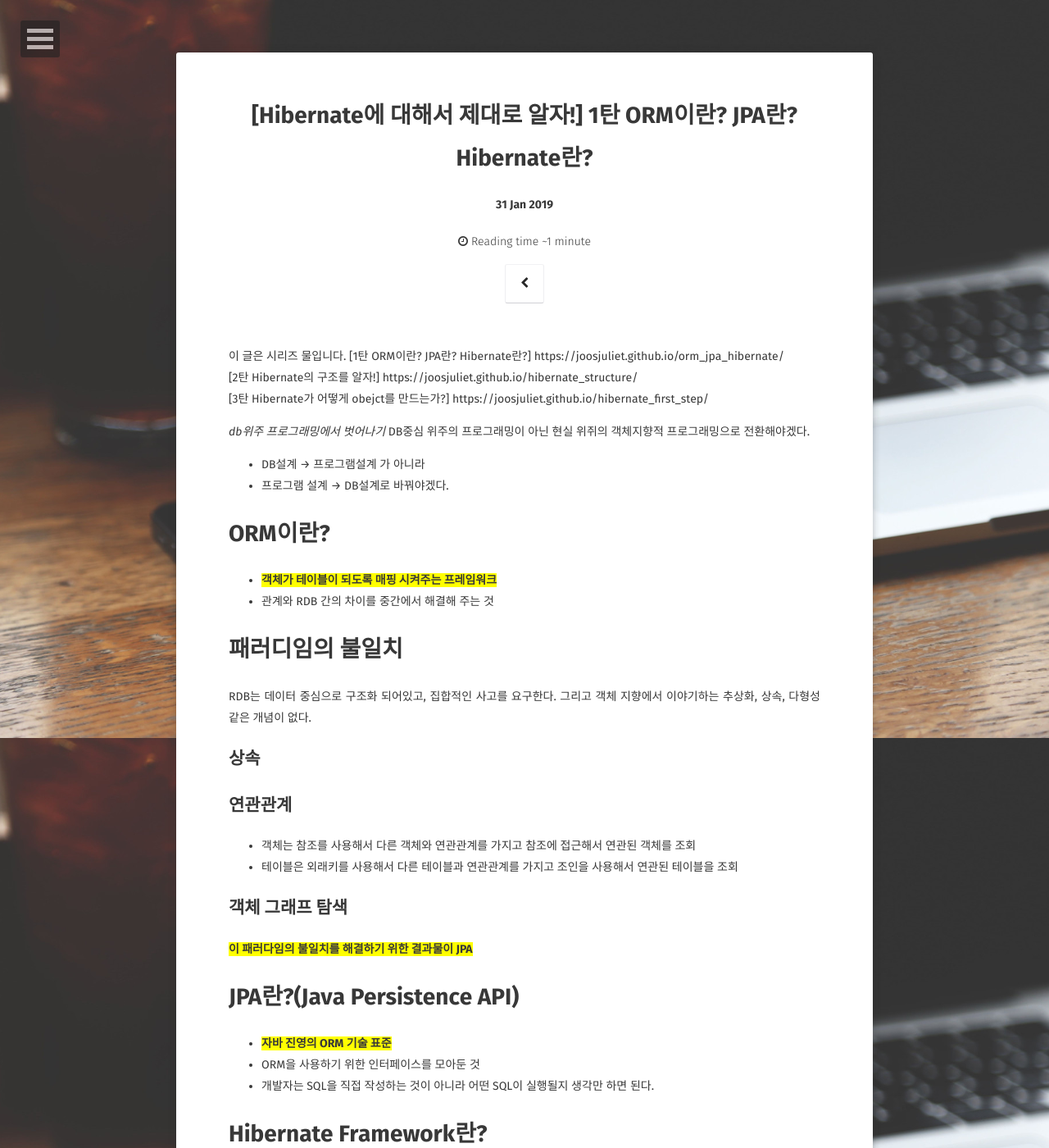
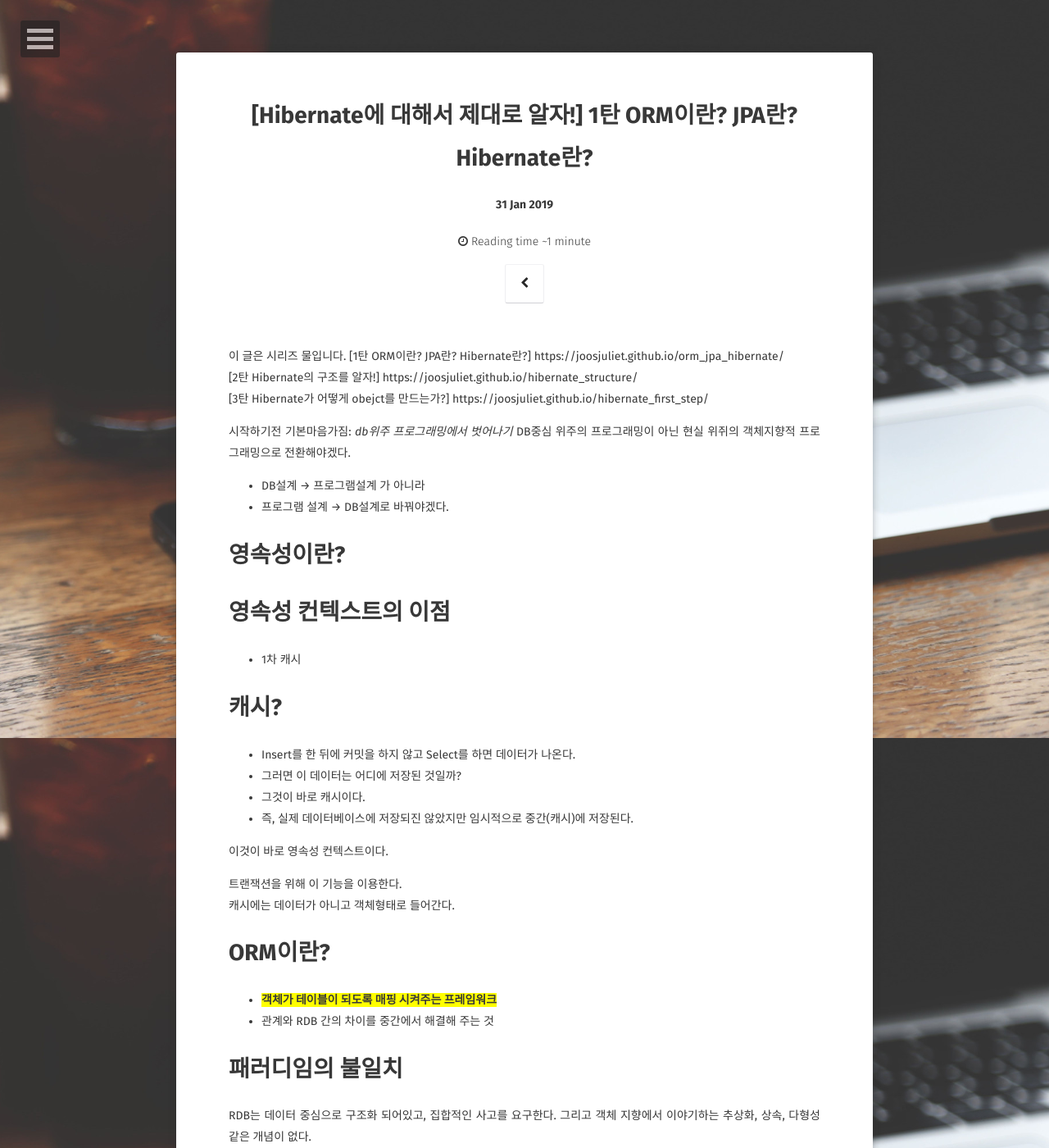
Before and after one commit to JoosJuliet/joosjuliet.github.io, a Jekyll site: the page built from _posts/2019-01-31-orm_jpa_hibernate.md, in a window 1280 px wide and 1400 px high. Shown: the whole window at 82% size. Built offline with Jekyll 4.4.1, drawn with Linux system fonts in a browser that asks for light colours; some web fonts are replaced.

Commit message:
스터디 한번 정리

```diff
--- a/_posts/2019-01-31-orm_jpa_hibernate.md
+++ b/_posts/2019-01-31-orm_jpa_hibernate.md
@@ -11,11 +11,30 @@
 [2탄 Hibernate의 구조를 알자!] https://joosjuliet.github.io/hibernate_structure/
 [3탄 Hibernate가 어떻게 obejct를 만드는가?] https://joosjuliet.github.io/hibernate_first_step/
 
-
+시작하기전 기본마음가짐:
 *db위주 프로그래밍에서 벗어나기*
 DB중심 위주의 프로그래밍이 아닌 현실 위쥐의 객체지향적 프로그래밍으로 전환해야겠다.
 - DB설계 → 프로그램설계 가 아니라
 - 프로그램 설계 → DB설계로 바꿔야겠다.
+
+
+# 영속성이란?
+
+# 영속성 컨텍스트의 이점
+- 1차 캐시
+
+# 캐시?
+- Insert를 한 뒤에 커밋을 하지 않고 Select를 하면 데이터가 나온다.
+- 그러면 이 데이터는 어디에 저장된 것일까?
+- 그것이 바로 캐시이다.
+- 즉, 실제 데이터베이스에 저장되진 않았지만 임시적으로 중간(캐시)에 저장된다.
+
+이것이 바로 영속성 컨텍스트이다.
+
+
+트랜잭션을 위해 이 기능을 이용한다.
+캐시에는 데이터가 아니고 객체형태로 들어간다.
+
 
 # ORM이란?
 - <span style="background-color:yellow"><b>객체가 테이블이 되도록 매핑 시켜주는 프레임워크</b></span>
@@ -46,7 +65,6 @@
 <img alt="success" src = "/images/2019-01-31-hibernate/Hibernate.png"/>
 
 
-
 ---
 참고자료:
 https://victorydntmd.tistory.com/195
```
Also changed, not shown: _posts/2018-08-19-bit.md (+1 -1 lines), _posts/2019-03-17-servlet.md (+6 -8 lines), _posts/2019-04-18-persistence_context.md (+1 -1 lines), _posts/2019-05-10-null_safety.md (+1 -1 lines), _posts/2019-05-17-getOne-findOne.md (renamed from _posts/2019-05-17-lazy_loading.md, +1 -12 lines), _posts/2019-05-17-lazy_loading-eager_loading.md (added, +85 -0 lines).
